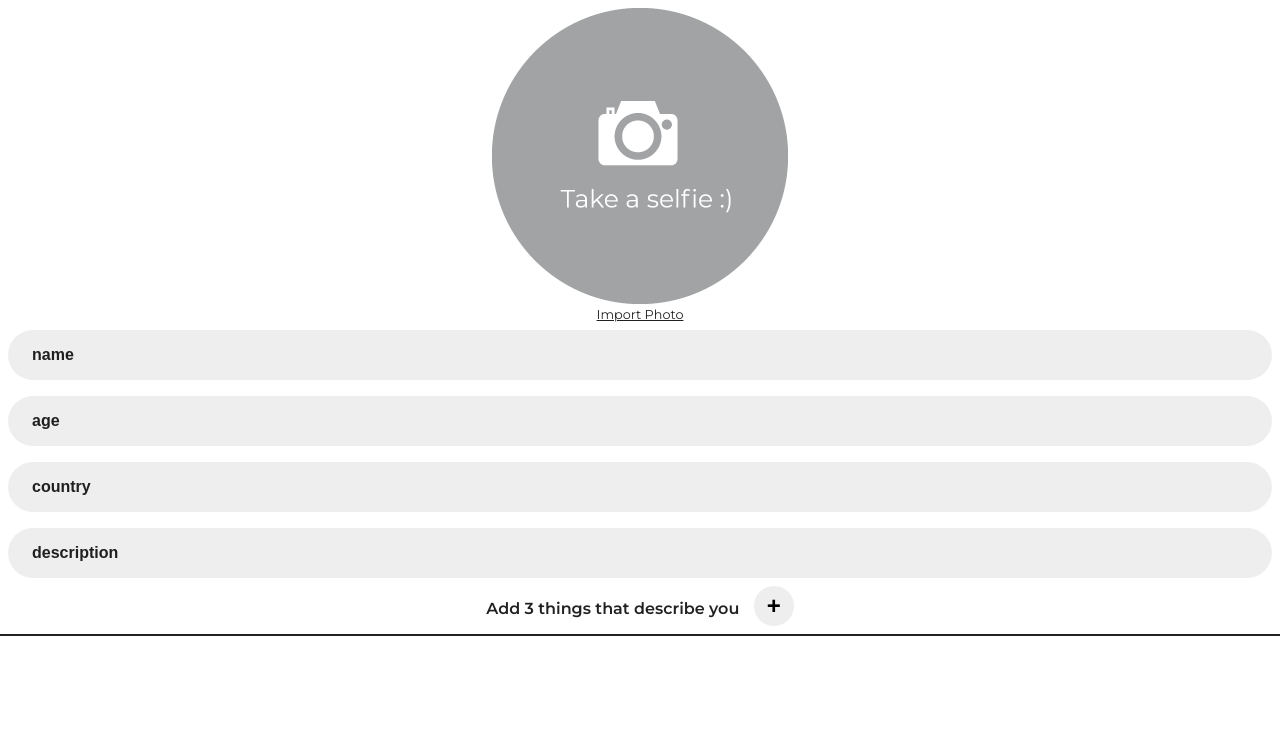
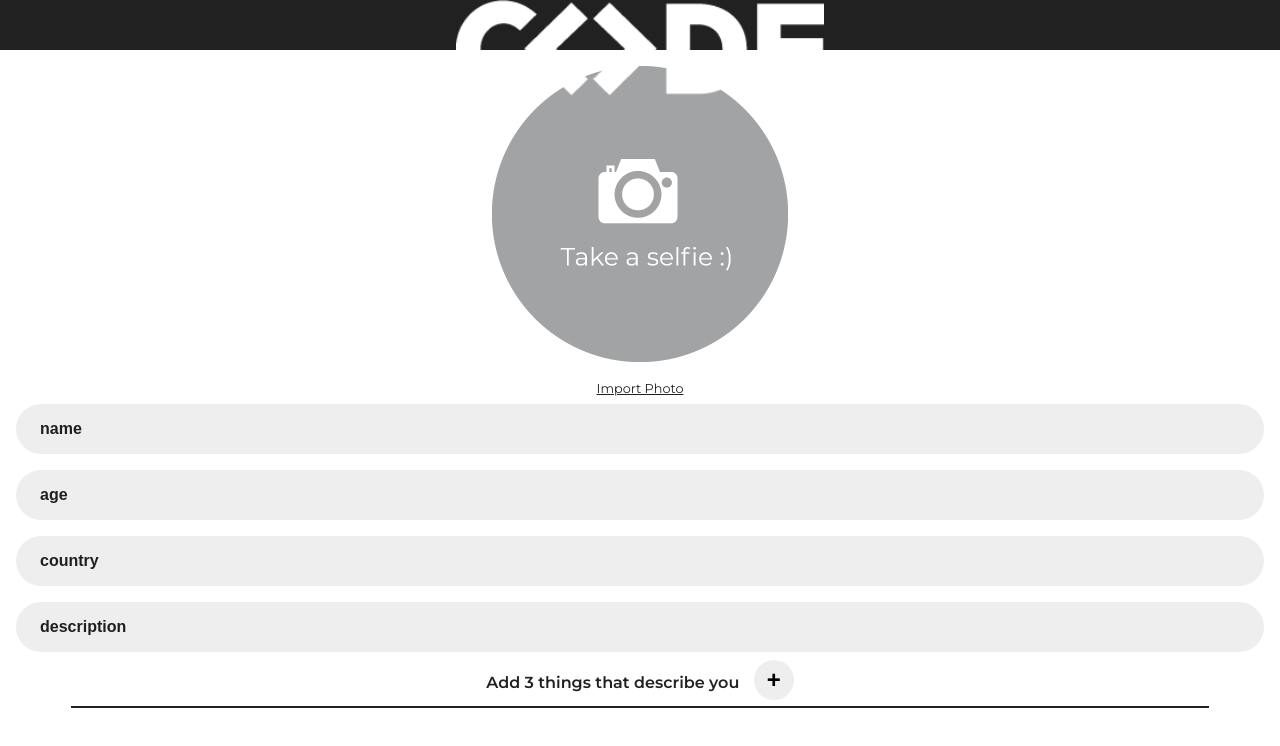
Before and after one commit to scriptify/code-challenge-berlin, a React (Create React App) app: page /enter-data in a window 1280 px wide. Shown: the top 746 px of the page. Built offline with nearby package versions, Linux system fonts and the light colour scheme.

Commit message:
Continue styling enter data page

```diff
--- a/src/components/EnterData/index.js
+++ b/src/components/EnterData/index.js
@@ -1,4 +1,5 @@
 import selfie from '../../take-selfie.png';
+import logo from '../../logo.png';
 import React, {
     Component
 }
@@ -50,7 +51,11 @@ class EnterData extends Component {
         })
     }
     render() {
-        return ( < div className = "EnterData row" > < div className = " col-xs-12" > < img src = {
+        return ( < div className = "EnterData" > < div className = "App-header-contain  row middle-xs center-xs" > < img src = {
+                logo
+            }
+            className = "App-logo col-xs-12"
+            alt = "logo" / > < /div>< div className = " col-xs-12" > < img src = {
             selfie
         }
         className = "Selfie"
--- a/src/index.css
+++ b/src/index.css
@@ -124,6 +124,20 @@
   display: block;
   font-size: 0.7rem;
 }
+.EnterData {
+  margin-top: -0.5rem;
+}
+.EnterData .App-header-contain {
+  background-color: rgba(0, 0, 0, 0.87);
+  height: 50px;
+  width: 100vw;
+  position: relative;
+  top: 0;
+}
+.EnterData .App-header-contain img {
+  width: auto;
+  max-width: 30%;
+}
 .EnterData input {
   border-radius: 100px;
   background-color: #eee;
@@ -175,12 +189,11 @@
 }
 .EnterData hr {
   border: 0.5px solid rgba(0, 0, 0, 0.87);
-  width: 100%;
-  margin-top: 0.5rem;
-  padding: 0 2rem;
+  width: 90%;
 }
 .EnterData .Selfie {
   max-width: 50%;
+  margin: 1rem 0;
 }
 .App-logo {
   animation: App-logo-spin infinite 20s linear;
--- a/src/index.less
+++ b/src/index.less
@@ -132,6 +132,19 @@
     }
 
     .EnterData {
+        margin-top: -0.5rem;
+        .App-header-contain {
+            background-color: rgba(0, 0, 0, 0.87);
+            height: 50px;
+            width: 100vw;
+            position: relative;
+            //            margin-top: -1rem;
+            top: 0;
+            img {
+                width: auto;
+                max-width: 30%;
+            }
+        }
         input {
             border-radius: 100px;
             background-color: #eee;
@@ -183,12 +196,13 @@
         }
         hr {
             border: 0.5px solid rgba(0, 0, 0, 0.87);
-            width: 100%;
-            margin-top: 0.5rem;
-            padding: 0 2rem;
+            width: 90%;
+            //padding: 0 2rem;
+            // margin: 0.5rem 1rem;
         }
         .Selfie {
             max-width: 50%;
+            margin: 1rem 0;
         }
     }
 
```
Lines whose indentation alone changed are shown as unchanged.
